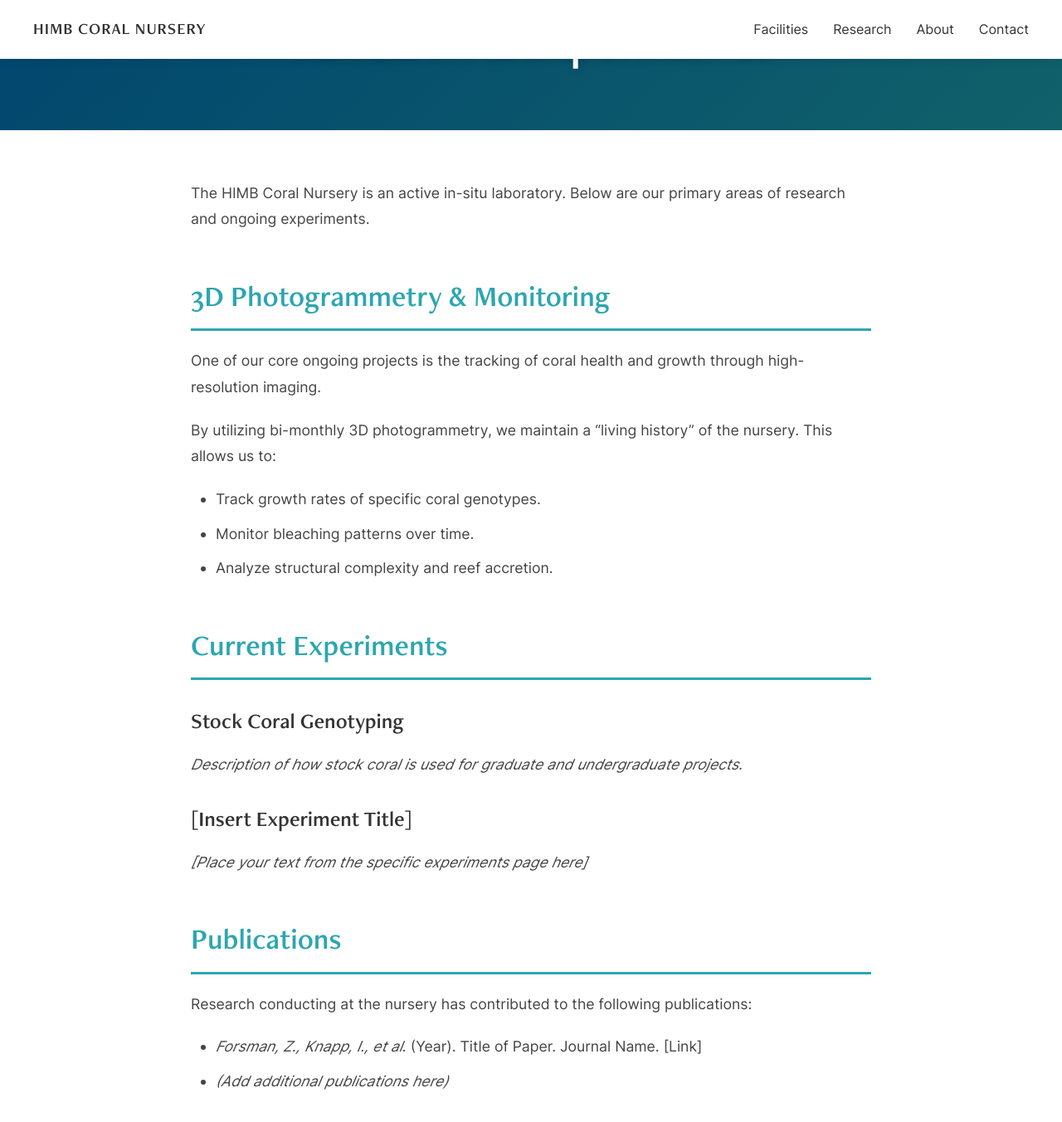
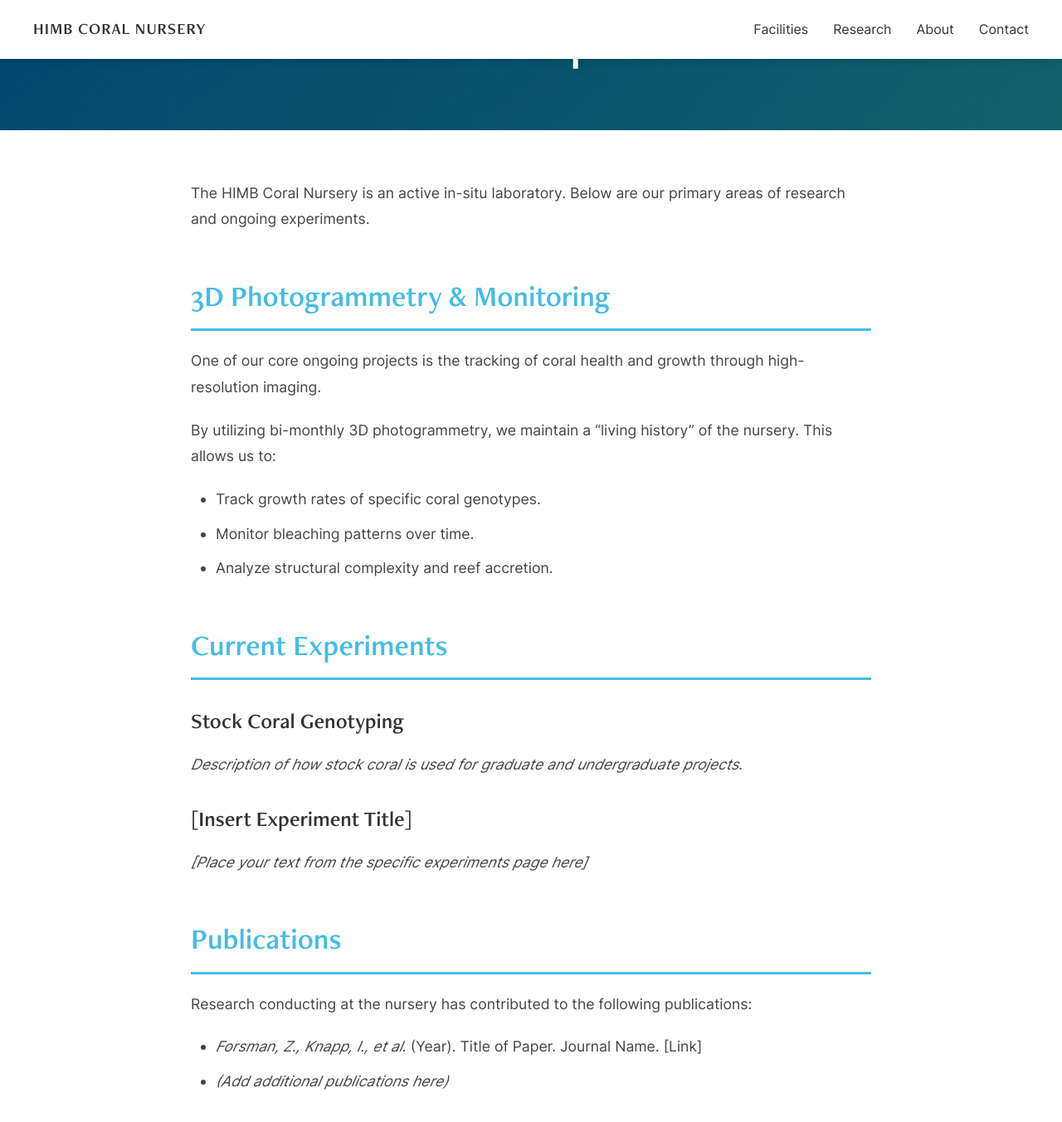
Before and after one commit to himb-coral-nursery/himb-coral-nursery.github.io, a Jekyll site: the page built from research.md, in a window 1280 px wide and 1400 px high, scrolled down 113 px. Shown: the top 1353 px of the window at 83% size. Built offline with Jekyll 4.4.1, drawn with Linux system fonts in a browser that asks for light colours.

Commit message:
base color change

```diff
--- a/assets/css/style.css
+++ b/assets/css/style.css
@@ -58,7 +58,7 @@ h1, h2, h3, .logo {
 }
 
 .nav-links a:hover {
-  color: #2da6b0;
+  color: #45BBE6;
 }
 
 /* Hamburger Menu - Hidden on Desktop */
@@ -189,11 +189,11 @@ h1, h2, h3, .logo {
 .page-body h2 {
   font-family: 'Nursery-Heading', sans-serif;
   font-size: 2.2rem;
-  color: #2da6b0;
+  color: #45BBE6;
   margin-top: 50px;
   margin-bottom: 20px;
   padding-bottom: 10px;
-  border-bottom: 3px solid #2da6b0;
+  border-bottom: 3px solid #45BBE6;
 }
 
 .page-body h2:first-child {
@@ -228,7 +228,7 @@ h1, h2, h3, .logo {
 }
 
 .page-body a {
-  color: #2da6b0;
+  color: #45BBE6;
   text-decoration: none;
   font-weight: 500;
   transition: color 0.3s;
```
